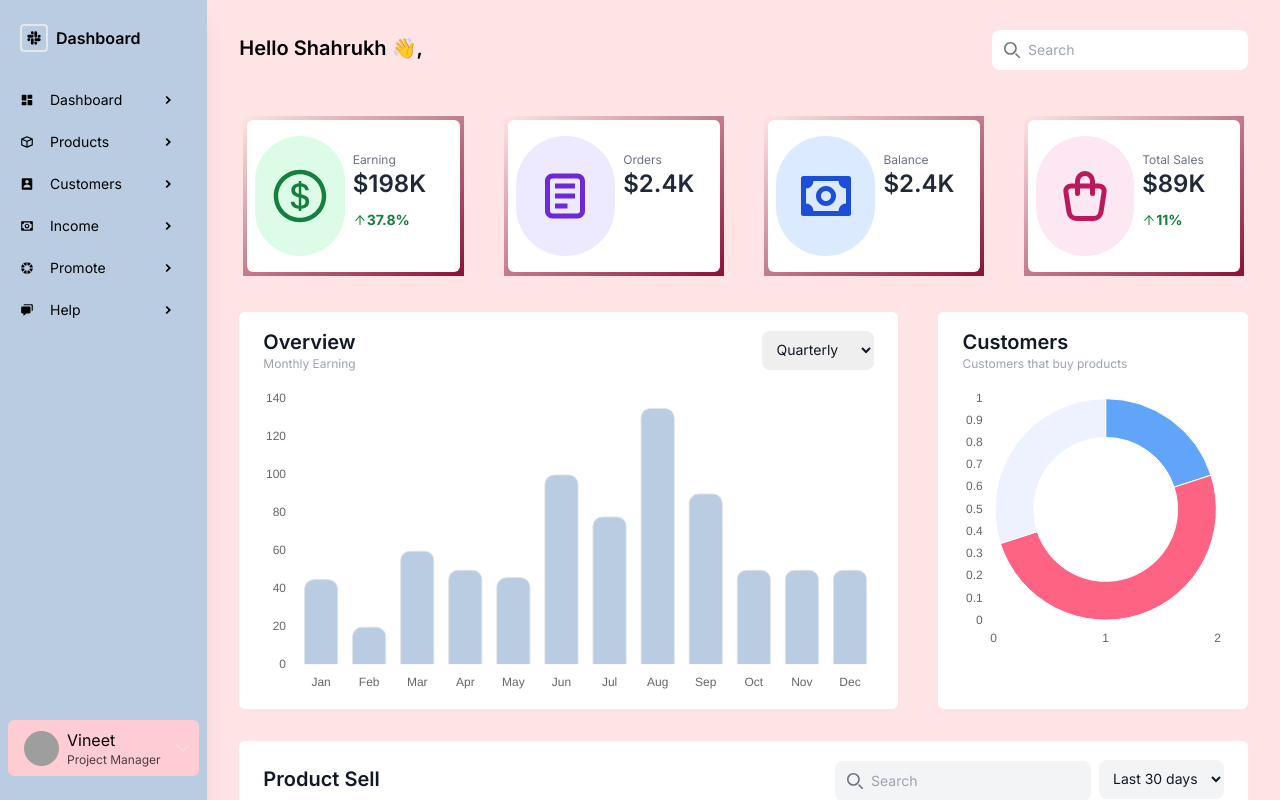
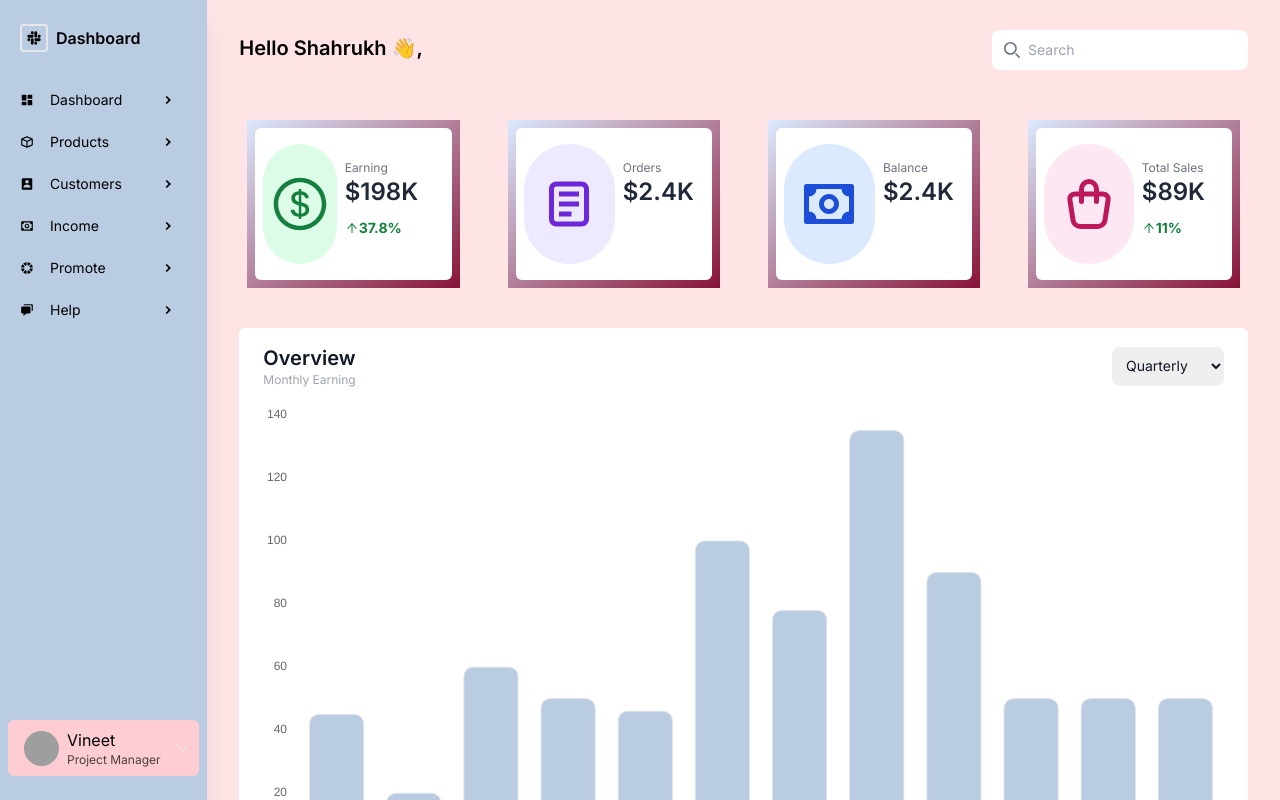
Before and after one commit to Vineet-23/Fitpeo-dashboard, a React (Vite) app: page / in a window 1280 px wide. Built offline with nearby package versions, Linux system fonts and the light colour scheme; grey boxes are pictures that could not be loaded.

Commit message:
Update Dashboard.jsx

```diff
--- a/src/core/components/Dashboard.jsx
+++ b/src/core/components/Dashboard.jsx
@@ -47,13 +47,13 @@ const Dashboard = ({ isOpen, setIsOpen }) => {
         {cardList.map((card, index) => (
           <div
             key={index}
-            className='m-1 p-1 text-white rounded-m transition-all duration-500 bg-gradient-to-br to-rose-900 via-pink from-rose-100 bg-size-200 hover:bg-right-bottom'
+            className='m-2 p-2 text-white rounded-m transition-all duration-500 bg-gradient-to-br to-rose-900 via-pink from-blue-100 bg-size-500 hover:bg-right-bottom'
           >
             <DashCard card={card} />
           </div>
         ))}
       </div>
-      <div className='grid grid-cols-1 md:grid-cols-3 md:gap-10'>
+      <div className='grid grid-cols-1 md:grid-cols-1 md:gap-5'>
         <ChartSection />
       </div>
       <Table />
```
